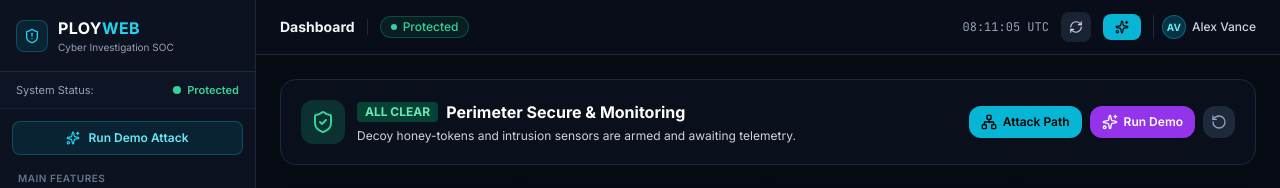
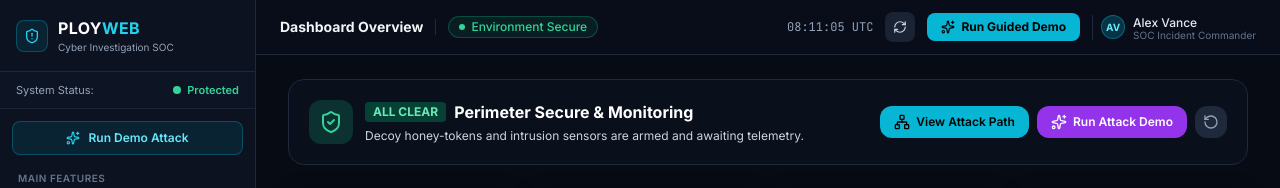
Before and after one commit to Soumitri88/Team_Sync, a React (Vite) app in the folder frontend/: page / in a window 1280 px wide. Shown: the top 188 px of the page. Built offline with nearby package versions, Linux system fonts and the light colour scheme; no server answers.

Commit message:
feat: ensure seamless dual responsive experience across PC, laptop, and phone viewports

```diff
--- a/frontend/src/App.jsx
+++ b/frontend/src/App.jsx
@@ -65,8 +65,8 @@ export function App() {
   };
 
   return (
-    <div className="flex h-screen w-screen bg-[#070b14] text-slate-100 overflow-hidden font-sans selection:bg-cyan-500 selection:text-black">
-      {/* Sidebar Navigation (Responsive Drawer on Mobile, Static on Desktop) */}
+    <div className="flex h-screen w-full bg-[#070b14] text-slate-100 overflow-hidden font-sans selection:bg-cyan-500 selection:text-black">
+      {/* Sidebar Navigation: Statically docked on PC/Laptop (md+), Slide-over drawer on Phones/Tablets (<md) */}
       <Sidebar
         currentPath={currentPath}
         onNavigate={handleNavigate}
@@ -74,7 +74,7 @@ export function App() {
         onClose={() => setIsMobileNavOpen(false)}
       />
 
-      {/* Main Content Area */}
+      {/* Main Content Area: Fills remaining viewport smoothly on all devices */}
       <div className="flex-1 flex flex-col h-screen min-w-0 overflow-hidden">
         {/* Top Navbar */}
         <Navbar
@@ -84,7 +84,7 @@ export function App() {
         />
 
         {/* Scrollable View Container */}
-        <main className="flex-1 overflow-y-auto px-3.5 py-4 sm:px-6 sm:py-6 relative min-w-0">
+        <main className="flex-1 overflow-y-auto px-3.5 py-4 sm:px-6 sm:py-6 lg:px-8 relative min-w-0">
           {renderActivePage()}
         </main>
       </div>
--- a/frontend/src/components/Navbar.jsx
+++ b/frontend/src/components/Navbar.jsx
@@ -29,26 +29,39 @@ export const Navbar = ({ currentPath, onNavigate, onToggleSidebar }) => {
 
   const isThreat = stats?.overall_status === 'CRITICAL_THREAT' || stats?.overall_status === 'ELEVATED_RISK';
 
-  const getPageTitle = (path) => {
+  const getPageInfo = (path) => {
     switch (path) {
-      case '/': return 'Dashboard';
-      case '/simulation': return 'Simulator';
-      case '/tracegraph': return 'Attack Path';
-      case '/blast-radius': return 'Blast Radius';
-      case '/incident-response': return 'Incident Response';
-      case '/canary-twin': return 'Decoy Traps';
-      case '/events': return 'Security Logs';
-      case '/evidence': return 'Evidence Ledger';
-      case '/reports': return 'Investigation Report';
-      case '/settings': return 'Settings';
-      default: return 'SOC Console';
+      case '/':
+        return { full: 'Dashboard Overview', short: 'Dashboard' };
+      case '/simulation':
+        return { full: 'Attack Simulator', short: 'Simulator' };
+      case '/tracegraph':
+        return { full: 'Attack Path (TraceGraph)', short: 'Attack Path' };
+      case '/blast-radius':
+        return { full: 'Impact & Blast Radius Analysis', short: 'Blast Radius' };
+      case '/incident-response':
+        return { full: 'Incident Response Actions', short: 'Incident Response' };
+      case '/canary-twin':
+        return { full: 'Decoy Honey-Tokens (Canary)', short: 'Decoy Traps' };
+      case '/events':
+        return { full: 'Security Event Logs & Telemetry', short: 'Security Logs' };
+      case '/evidence':
+        return { full: 'Cryptographic Evidence Ledger (SHA-256)', short: 'Evidence Ledger' };
+      case '/reports':
+        return { full: 'Investigation Report Dossier', short: 'Report Dossier' };
+      case '/settings':
+        return { full: 'Platform & SOC Settings', short: 'Settings' };
+      default:
+        return { full: 'Cyber SOC Console', short: 'Console' };
     }
   };
+
+  const pageInfo = getPageInfo(currentPath);
 
   return (
     <header className="sticky top-0 z-20 bg-[#090e1a]/95 backdrop-blur-md border-b border-slate-800 px-3.5 py-2.5 sm:px-6 sm:py-3">
       <div className="flex items-center justify-between gap-2 sm:gap-4">
-        {/* Left: Hamburger menu on mobile + Page Title */}
+        {/* Left: Mobile Hamburger + Adaptive Title + Threat Badge */}
         <div className="flex items-center gap-2 sm:gap-3 min-w-0">
           <button
             onClick={onToggleSidebar}
@@ -59,7 +72,13 @@ export const Navbar = ({ currentPath, onNavigate, onToggleSidebar }) => {
           </button>
 
           <div className="flex items-center gap-1.5 sm:gap-2 text-xs text-slate-400 min-w-0">
-            <span className="font-bold text-slate-100 text-xs sm:text-sm truncate">{getPageTitle(currentPath)}</span>
+            {/* Full title on Laptop/PC (md+), clean short title on Phone (<md) */}
+            <span className="font-bold text-slate-100 text-sm hidden md:inline truncate">
+              {pageInfo.full}
+            </span>
+            <span className="font-bold text-slate-100 text-xs md:hidden truncate">
+              {pageInfo.short}
+            </span>
           </div>
 
           <div className="h-4 w-px bg-slate-800 hidden sm:block flex-shrink-0" />
@@ -71,7 +90,8 @@ export const Navbar = ({ currentPath, onNavigate, onToggleSidebar }) => {
               : 'bg-emerald-500/10 border-emerald-500/30 text-emerald-400'
           }`}>
             <span className={`w-1.5 h-1.5 rounded-full ${isThreat ? 'bg-red-400 animate-pulse' : 'bg-emerald-400'}`} />
-            <span>{isThreat ? 'Intrusion Detected' : 'Protected'}</span>
+            <span className="hidden lg:inline">{isThreat ? 'Active Intrusion Detected' : 'Environment Secure'}</span>
+            <span className="lg:hidden">{isThreat ? 'Threat' : 'Secure'}</span>
           </div>
         </div>
 
@@ -94,19 +114,23 @@ export const Navbar = ({ currentPath, onNavigate, onToggleSidebar }) => {
           {!demoActive && (
             <button
               onClick={startDemo}
-              className="px-2.5 py-1 sm:px-3 sm:py-1.5 rounded-lg bg-cyan-500 hover:bg-cyan-400 text-black text-xs font-bold flex items-center gap-1 shadow-sm transition-all"
+              className="px-2.5 py-1 sm:px-3.5 sm:py-1.5 rounded-lg bg-cyan-500 hover:bg-cyan-400 text-black text-xs font-bold flex items-center gap-1.5 shadow-sm transition-all"
             >
               <Sparkles className="w-3.5 h-3.5" />
-              <span className="hidden xs:inline">Run Demo</span>
+              <span className="hidden sm:inline">Run Guided Demo</span>
+              <span className="sm:hidden">Demo</span>
             </button>
           )}
 
-          {/* User Name */}
-          <div className="flex items-center gap-1.5 pl-1.5 sm:pl-2 border-l border-slate-800 text-xs">
+          {/* Operator Name */}
+          <div className="flex items-center gap-2 pl-1.5 sm:pl-2 border-l border-slate-800 text-xs">
             <div className="w-6 h-6 rounded-full bg-cyan-950 border border-cyan-500/40 flex items-center justify-center text-[10px] font-bold text-cyan-300">
               {user?.avatar || 'AV'}
             </div>
-            <span className="hidden sm:inline text-slate-300 font-medium text-xs">{user?.name || 'Operator'}</span>
+            <div className="hidden sm:block text-left">
+              <span className="text-slate-200 font-medium text-xs block leading-tight">{user?.name || 'Operator'}</span>
+              <span className="text-[10px] text-slate-500 block leading-none">{user?.role || 'SOC Analyst'}</span>
+            </div>
           </div>
         </div>
       </div>
--- a/frontend/src/components/Sidebar.jsx
+++ b/frontend/src/components/Sidebar.jsx
@@ -57,9 +57,9 @@ export const Sidebar = ({ currentPath, onNavigate, isOpen, onClose }) => {
         />
       )}
 
-      {/* Sidebar Drawer */}
+      {/* Sidebar Navigation: Docked on PC/Laptop (md+), Drawer on Mobile (<md) */}
       <aside
-        className={`fixed md:static inset-y-0 left-0 z-50 w-64 min-w-[16rem] bg-[#0c1220] border-r border-slate-800 flex flex-col h-screen select-none transition-transform duration-300 ease-in-out ${
+        className={`fixed md:static inset-y-0 left-0 z-50 w-64 min-w-[16rem] flex-shrink-0 bg-[#0c1220] border-r border-slate-800 flex flex-col h-screen select-none transition-transform duration-300 ease-in-out ${
           isOpen ? 'translate-x-0 shadow-2xl' : '-translate-x-full md:translate-x-0'
         }`}
       >
--- a/frontend/src/pages/DashboardPage.jsx
+++ b/frontend/src/pages/DashboardPage.jsx
@@ -54,18 +54,20 @@ export const DashboardPage = ({ onNavigate, onInspectEvidence }) => {
         <div className="grid grid-cols-2 sm:flex sm:items-center gap-2 w-full md:w-auto">
           <button
             onClick={() => onNavigate('/tracegraph')}
-            className="px-3 py-2 rounded-xl bg-cyan-500 hover:bg-cyan-400 text-black font-semibold text-xs flex items-center justify-center gap-1.5 transition-all shadow-sm"
+            className="px-3.5 py-2 rounded-xl bg-cyan-500 hover:bg-cyan-400 text-black font-semibold text-xs flex items-center justify-center gap-1.5 transition-all shadow-sm"
           >
             <Network className="w-4 h-4 flex-shrink-0" />
-            <span className="truncate">Attack Path</span>
+            <span className="hidden sm:inline">View Attack Path</span>
+            <span className="sm:hidden">Attack Path</span>
           </button>
 
           <button
             onClick={startDemo}
-            className="px-3 py-2 rounded-xl bg-purple-600 hover:bg-purple-500 text-white font-semibold text-xs flex items-center justify-center gap-1.5 transition-all shadow-sm"
+            className="px-3.5 py-2 rounded-xl bg-purple-600 hover:bg-purple-500 text-white font-semibold text-xs flex items-center justify-center gap-1.5 transition-all shadow-sm"
           >
             <Sparkles className="w-4 h-4 flex-shrink-0" />
-            <span className="truncate">{demoActive ? 'Demo Active' : 'Run Demo'}</span>
+            <span className="hidden sm:inline">{demoActive ? 'Demo Active' : 'Run Attack Demo'}</span>
+            <span className="sm:hidden">{demoActive ? 'Demo Active' : 'Run Demo'}</span>
           </button>
 
           <button
--- a/frontend/src/pages/SimulationPage.jsx
+++ b/frontend/src/pages/SimulationPage.jsx
@@ -138,10 +138,11 @@ export const SimulationPage = ({ onInspectEvidence }) => {
 
           <button
             onClick={stepSimulation}
-            className="px-3 py-2.5 rounded-xl bg-slate-800 hover:bg-slate-700 text-slate-300 text-xs font-semibold flex items-center justify-center gap-1.5 transition-colors"
+            className="px-3.5 py-2.5 rounded-xl bg-slate-800 hover:bg-slate-700 text-slate-300 text-xs font-semibold flex items-center justify-center gap-1.5 transition-colors"
           >
             <SkipForward className="w-3.5 h-3.5" />
-            <span>Step Next</span>
+            <span className="hidden sm:inline">Step Next Event</span>
+            <span className="sm:hidden">Step Next</span>
           </button>
 
           <button
--- a/frontend/src/pages/TraceGraphPage.jsx
+++ b/frontend/src/pages/TraceGraphPage.jsx
@@ -92,7 +92,7 @@ export const TraceGraphPage = ({ onInspectEvidence }) => {
   }, [onInspectEvidence]);
 
   return (
-    <div className="space-y-3 sm:space-y-4 pb-12 flex flex-col h-[520px] sm:h-[calc(100vh-7rem)] max-w-7xl mx-auto">
+    <div className="space-y-3 sm:space-y-4 pb-2 sm:pb-4 flex flex-col h-[520px] sm:h-[calc(100vh-8.5rem)] max-w-7xl mx-auto">
       {/* Clean Header */}
       <div className="flex flex-col sm:flex-row sm:items-center justify-between gap-3 flex-shrink-0">
         <div>
@@ -118,7 +118,8 @@ export const TraceGraphPage = ({ onInspectEvidence }) => {
             }`}
           >
             <Flame className="w-3.5 h-3.5 text-red-400" />
-            <span>{highlightCriticalOnly ? 'Show All' : 'Highlight Path'}</span>
+            <span className="hidden sm:inline">{highlightCriticalOnly ? 'Show All Paths' : 'Highlight Attack Path'}</span>
+            <span className="sm:hidden">{highlightCriticalOnly ? 'Show All' : 'Highlight Path'}</span>
           </button>
 
           <button
```
Also changed, not shown: frontend/src/pages/LoginPage.jsx (+4 -5 lines), frontend/src/pages/SettingsPage.jsx (line endings or trailing spaces).
